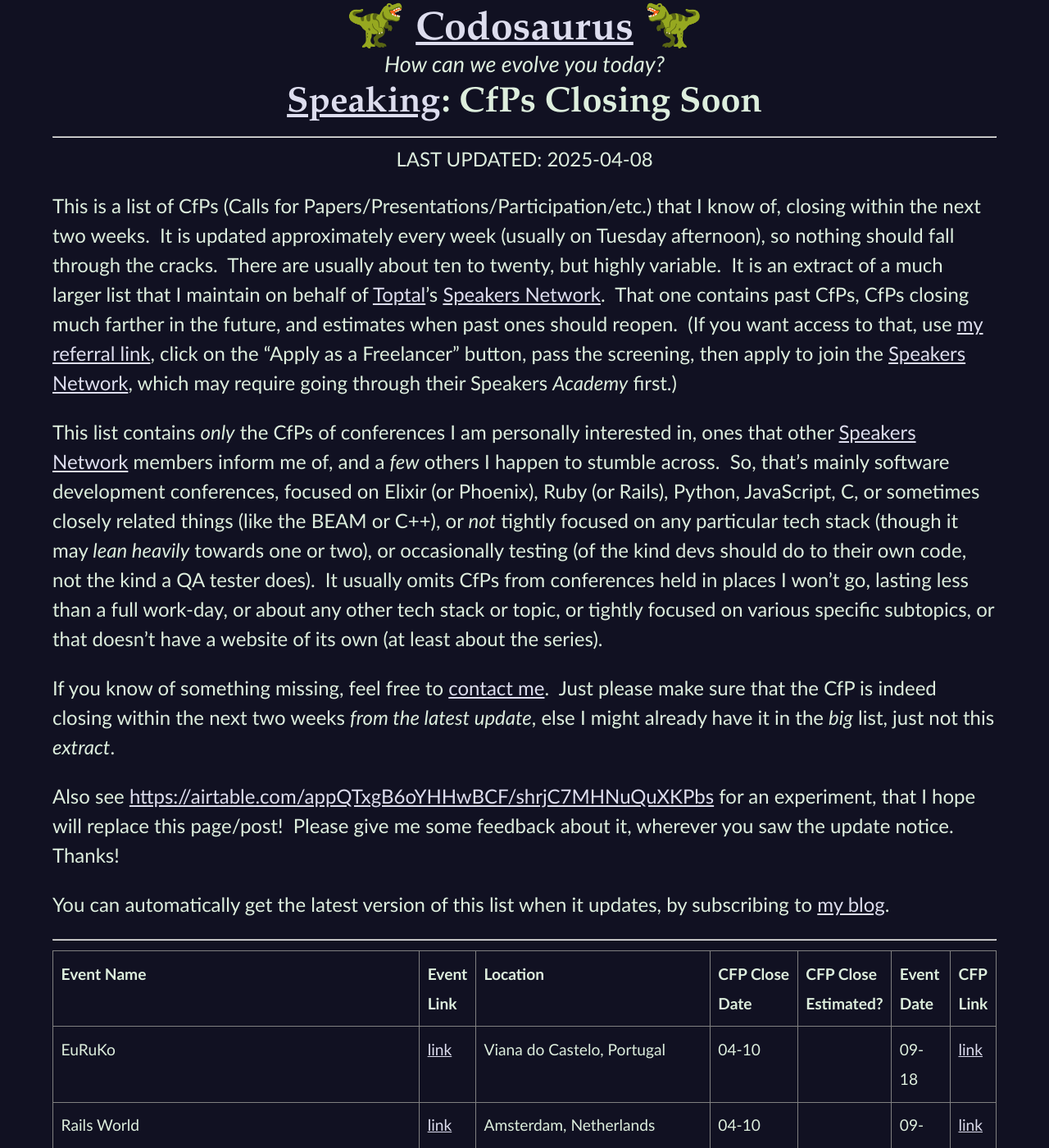
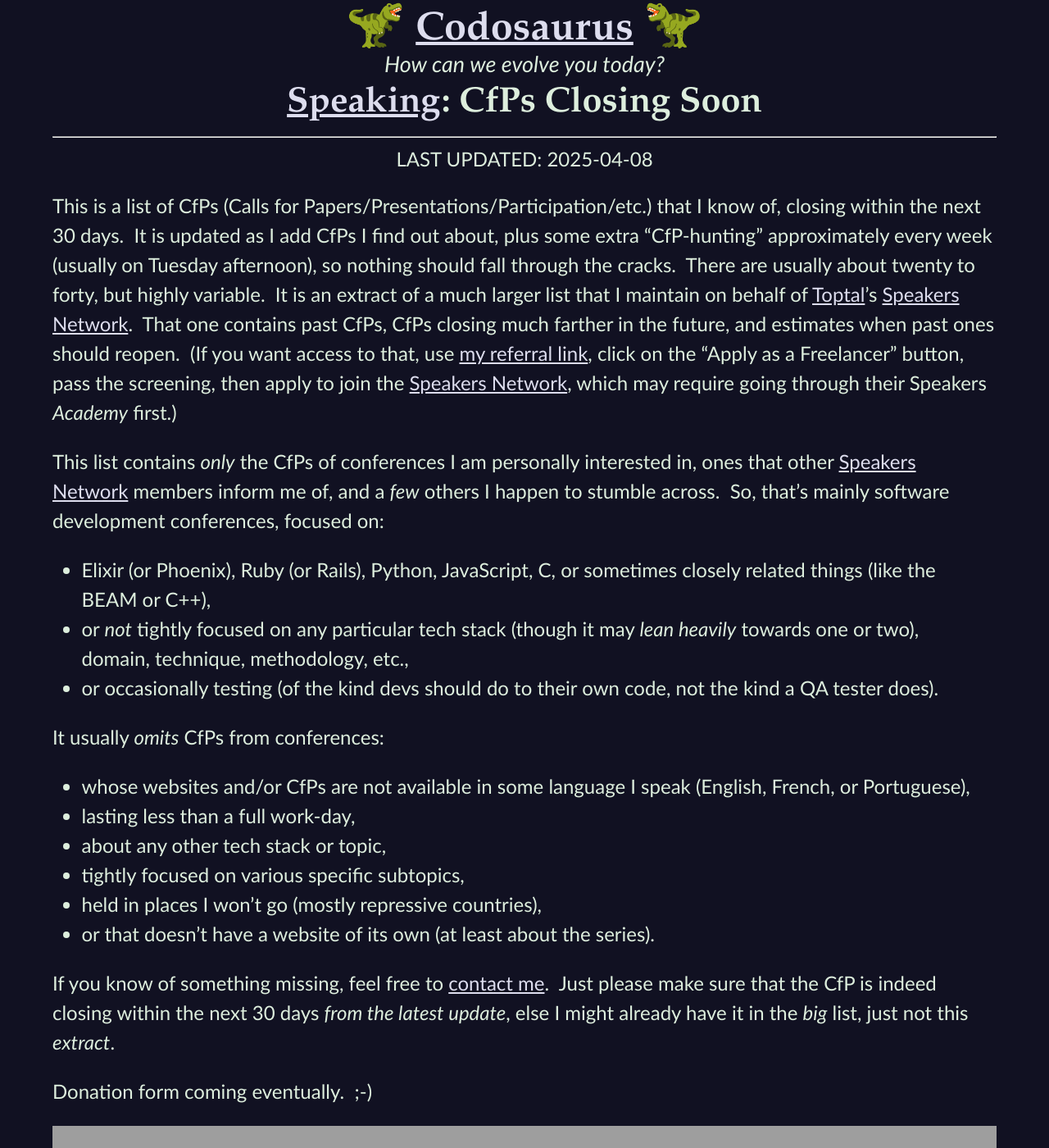
Before and after one commit to CodosaurusLLC/CodosaurusLLC.github.io, a Jekyll site: the page built from speaking/cfps-ending-soon.md, in a window 1280 px wide and 1400 px high. Shown: the whole window at 82% size. Built offline with Jekyll 4.4.1, drawn with Linux system fonts in a browser that asks for light colours; some of the changed text lies outside the part shown; grey boxes are pictures that could not be loaded.

Commit message:
move to airtable for cfp list

```diff
--- a/_includes/cfp-list-blurb.md
+++ b/_includes/cfp-list-blurb.md
@@ -5,11 +5,13 @@
 This is a list of CfPs
 (Calls for Papers/Presentations/Participation/etc.)
 that I know of,
-closing within the next two weeks.&nbsp;
-It is updated approximately every week
+closing within the next 30 days.&nbsp;
+It is updated as I add CfPs I find out about,
+plus some extra "CfP-hunting"
+approximately every week
 (usually on Tuesday afternoon),
 so nothing should fall through the cracks.&nbsp;
-There are usually about ten to twenty,
+There are usually about twenty to forty,
 but highly variable.&nbsp;
 It is an extract of a much larger list
 that I maintain on behalf of
@@ -31,34 +33,34 @@
 ones that other
 [Speakers Network](https://www.toptal.com/community/speakers){:rel="nofollow" target="_new"} members inform me of,
 and a _few_ others I happen to stumble across.&nbsp;
-So, that's mainly software development conferences,
-focused on Elixir (or Phoenix), Ruby (or Rails), Python, JavaScript, C,
+So, that's mainly:
+
+- software development conferences,
+- focused on Elixir (or Phoenix), Ruby (or Rails), Python, JavaScript, C,
 or sometimes closely related things
 (like the BEAM or C++),
-or _not_ tightly focused on any particular tech stack
-(though it may _lean heavily_ towards one or two),
-or occasionally testing
+- or _not_ tightly focused on any particular tech stack
+(though it may _lean heavily_ towards one or two), domain, technique,
+or methodology,
+- or occasionally testing
 (of the kind devs should do to their own code,
-not the kind a QA tester does).&nbsp;
-It usually omits CfPs from conferences
-held in places I won't go,
-lasting less than a full work-day,
-or about any other tech stack or topic,
-or tightly focused on various specific subtopics,
-or that doesn't have a website of its own
+not the kind a QA tester does).
+
+
+It usually _omits_ CfPs from conferences:
+
+- held in places I won't go,
+- lasting less than a full work-day,
+- about any other tech stack or topic,
+- tightly focused on various specific subtopics,
+- or that doesn't have a website of its own
 (at least about the series).
 
 If you know of something missing, feel free to
 [contact me](/contact){:target="_new"}.&nbsp;
 Just please make sure that
-the CfP is indeed closing within the next two weeks
+the CfP is indeed closing within the next 30 days
 _from the latest update_,
 else I might already have it in the _big_ list, just not this _extract_.
 
-Also see
-[https://airtable.com/appQTxgB6oYHHwBCF/shrjC7MHNuQuXKPbs](https://airtable.com/appQTxgB6oYHHwBCF/shrjC7MHNuQuXKPbs)
-for an experiment,
-that I hope will replace this page/post!&nbsp;
-Please give me some feedback about it,
-wherever you saw the update notice.&nbsp;
-Thanks!
+<iframe class="airtable-embed" src="https://airtable.com/embed/appQTxgB6oYHHwBCF/shrjC7MHNuQuXKPbs?viewControls=on" frameborder="0" onmousewheel="" width="100%" height="533" style="background: transparent; border: 1px solid #ccc;"></iframe>
--- a/_includes/cfps-ending-soon.html
+++ /dev/null
@@ -1,119 +0,0 @@
-<table>
-  <tr>
-    <th>Event Name</th>
-    <th>Event<br>Link</th>
-    <th>Location</th>
-    <th>CFP Close<br>Date</th>
-    <th>CFP Close<br>Estimated?</th>
-    <th>Event<br>Date</th>
-    <th>CFP<br>Link</th>
-  </tr>
-  <tr>
-    <td>EuRuKo</td>
-    <td><a href="https://2025.euruko.org/" target="_blank">link</a></td>
-    <td>Viana do Castelo, Portugal</td>
-    <td>04-10</td>
-    <td></td>
-    <td>09-18</td>
-    <td><a href="https://www.papercall.io/euruko-2025" target="_blank">link</a></td>
-  </tr>
-  <tr>
-    <td>Rails World</td>
-    <td><a href="https://railsworld.com/" target="_blank">link</a></td>
-    <td>Amsterdam, Netherlands</td>
-    <td>04-10</td>
-    <td></td>
-    <td>09-04</td>
-    <td><a href="https://sessionize.com/rails-world-2025/" target="_blank">link</a></td>
-  </tr>
-  <tr>
-    <td>Dev2Next</td>
-    <td><a href="https://www.dev2next.com/" target="_blank">link</a></td>
-    <td>Denver, CO, USA</td>
-    <td>04-11</td>
-    <td></td>
-    <td>09-29</td>
-    <td><a href="https://www.dev2next.com/cfp" target="_blank">link</a></td>
-  </tr>
-  <tr>
-    <td>Copenhagen Developers Festival / NDC Copenhagen</td>
-    <td><a href="https://cphdevfest.com/" target="_blank">link</a></td>
-    <td>Copenhagen, Denmark</td>
-    <td>04-13</td>
-    <td></td>
-    <td>09-10</td>
-    <td><a href="https://cphdevfest.com/call-for-papers" target="_blank">link</a></td>
-  </tr>
-  <tr>
-    <td>KanDDDinsky</td>
-    <td><a href="https://kandddinsky.com/" target="_blank">link</a></td>
-    <td>Berlin, Germany</td>
-    <td>04-13</td>
-    <td></td>
-    <td>10-22</td>
-    <td><a href="https://sessionize.com/kandddinsky-2025" target="_blank">link</a></td>
-  </tr>
-  <tr>
-    <td>DevFest.CZ</td>
-    <td><a href="https://devfest.cz/" target="_blank">link</a></td>
-    <td>Prague, Czech Republic (Czechia)</td>
-    <td>04-14</td>
-    <td></td>
-    <td>10-24</td>
-    <td><a href="https://sessionize.com/devfestcz2025" target="_blank">link</a></td>
-  </tr>
-  <tr>
-    <td>Ship It Con</td>
-    <td><a href="https://shipitcon.com/" target="_blank">link</a></td>
-    <td>Dublin, Ireland</td>
-    <td>04-15</td>
-    <td></td>
-    <td>08-29</td>
-    <td><a href="https://shipitcon.com/call-for-papers/" target="_blank">link</a></td>
-  </tr>
-  <tr>
-    <td>Targeting Quality</td>
-    <td><a href="https://www.targetingquality.ca/" target="_blank">link</a></td>
-    <td>Cambridge, Ontario, Canada</td>
-    <td>04-15</td>
-    <td></td>
-    <td>09-23</td>
-    <td><a href="https://kwsqa.org/tq2025/call-for-presentations/" target="_blank">link</a></td>
-  </tr>
-  <tr>
-    <td>Working Software</td>
-    <td><a href="https://agilemovement.it/workingsoftware/" target="_blank">link</a></td>
-    <td>Reggio Emilia, Italy</td>
-    <td>04-15</td>
-    <td></td>
-    <td>06-27</td>
-    <td><a href="https://sessionize.com/working-software-2025" target="_blank">link</a></td>
-  </tr>
-  <tr>
-    <td>PyCon Greece</td>
-    <td><a href="https://pycon.gr/" target="_blank">link</a></td>
-    <td>Athens, Greece</td>
-    <td>04-20</td>
-    <td></td>
-    <td>08-29</td>
-    <td><a href="https://pretalx.com/pycongr25/cfp" target="_blank">link</a></td>
-  </tr>
-  <tr>
-    <td>Tokyo Test Fest</td>
-    <td><a href="https://tokyotestfest.com/" target="_blank">link</a></td>
-    <td>Tokyo, Japan</td>
-    <td>04-20</td>
-    <td></td>
-    <td>11-14</td>
-    <td><a href="https://forms.gle/digCBTMSELLxM6Pb9" target="_blank">link</a></td>
-  </tr>
-  <tr>
-    <td>International JavaScript Conference NEW YORK</td>
-    <td><a href="https://javascript-conference.com/new-york/" target="_blank">link</a></td>
-    <td>New York, NY, USA</td>
-    <td>04-22</td>
-    <td></td>
-    <td>09-30</td>
-    <td><a href="https://callforpapers.sandsmedia.com/" target="_blank">link</a></td>
-  </tr>
-</table>
--- a/speaking/cfps-ending-soon.md
+++ b/speaking/cfps-ending-soon.md
@@ -6,14 +6,70 @@
 notes: Use Airtable to mail view to self (select all, and send from context menu), copy table from email, remove styling, and update date.
 ---
 
-{% include cfp-list-blurb.md %}
+<center style="line-height: 1.2">
+LAST UPDATED: 2025-04-08
+</center>
 
-You can automatically get
-the latest version of this list
-when it updates,
-by subscribing to
-[my blog](/blog).
+This is a list of CfPs
+(Calls for Papers/Presentations/Participation/etc.)
+that I know of,
+closing within the next 30 days.&nbsp;
+It is updated as I add CfPs I find out about,
+plus some extra "CfP-hunting"
+approximately every week
+(usually on Tuesday afternoon),
+so nothing should fall through the cracks.&nbsp;
+There are usually about twenty to forty,
+but highly variable.&nbsp;
+It is an extract of a much larger list
+that I maintain on behalf of
+[Toptal](https://www.toptal.com/#accept-only-candid-coders){:rel="nofollow" target="_new"}'s
+[Speakers Network](https://www.toptal.com/community/speakers){:rel="nofollow" target="_new"}.&nbsp;
+That one contains past CfPs,
+CfPs closing much farther in the future,
+and estimates when past ones should reopen.&nbsp;
+(If you want access to that, use
+[my referral link](https://www.toptal.com/#accept-only-candid-coders){:target="_new"},
+click on the “Apply as a Freelancer” button,
+pass the screening,
+then apply to join the
+[Speakers Network](https://www.toptal.com/community/speakers){:rel="nofollow" target="_new"},
+which may require going through their Speakers _Academy_ first.)
 
-<hr>
+This list contains _only_
+the CfPs of conferences I am personally interested in,
+ones that other
+[Speakers Network](https://www.toptal.com/community/speakers){:rel="nofollow" target="_new"} members inform me of,
+and a _few_ others I happen to stumble across.&nbsp;
+So, that's mainly software development conferences, focused on:
 
-<center>{% include cfps-ending-soon.html %}</center>
+- Elixir (or Phoenix), Ruby (or Rails), Python, JavaScript, C,
+or sometimes closely related things
+(like the BEAM or C++),
+- or _not_ tightly focused on any particular tech stack
+(though it may _lean heavily_ towards one or two), domain, technique,
+methodology, etc.,
+- or occasionally testing
+(of the kind devs should do to their own code,
+not the kind a QA tester does).
+
+It usually _omits_ CfPs from conferences:
+
+- whose websites and/or CfPs are not available in some language I speak (English, French, or Portuguese),
+- lasting less than a full work-day,
+- about any other tech stack or topic,
+- tightly focused on various specific subtopics,
+- held in places I won't go (mostly repressive countries),
+- or that doesn't have a website of its own
+(at least about the series).
+
+If you know of something missing, feel free to
+[contact me](/contact){:target="_new"}.&nbsp;
+Just please make sure that
+the CfP is indeed closing within the next 30 days
+_from the latest update_,
+else I might already have it in the _big_ list, just not this _extract_.
+
+Donation form coming eventually.&nbsp; ;-)
+
+<iframe class="airtable-embed" src="https://airtable.com/embed/appQTxgB6oYHHwBCF/shrjC7MHNuQuXKPbs?viewControls=on" frameborder="0" onmousewheel="" width="100%" height="600"></iframe>
```
Also changed, not shown: _posts/2025-04-08-cfp-list-updated-2025-04-08.md (+2 -7 lines).
